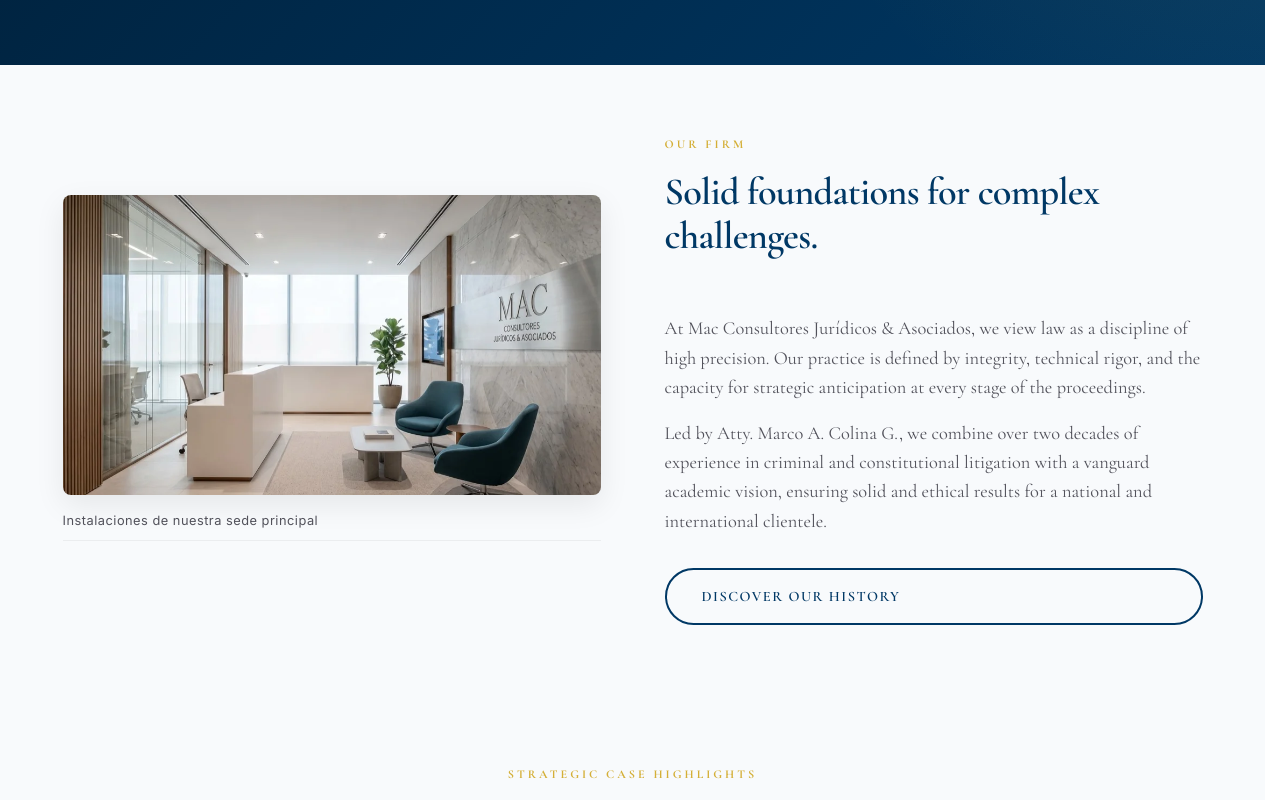
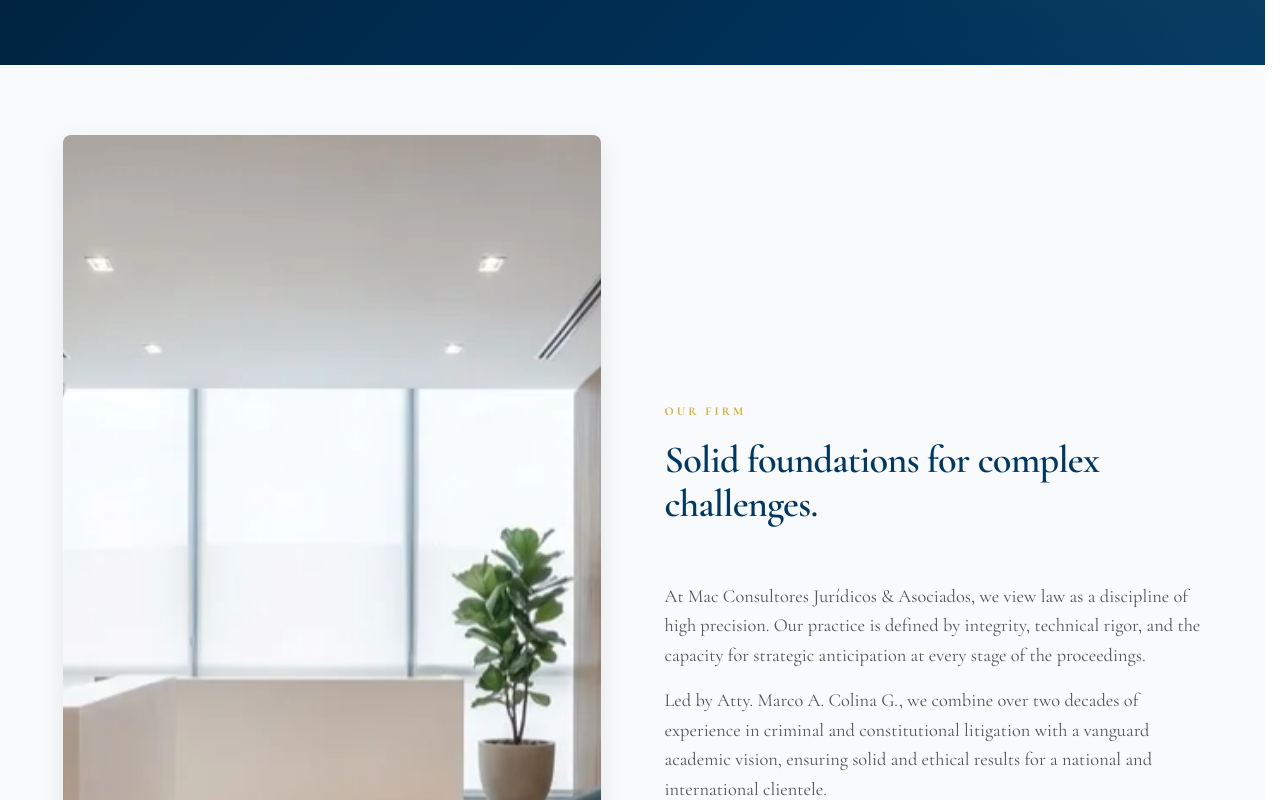
Before and after one commit to mcolina777-cpu/mac-consultores-site-clean, a Next.js app: page /en in a window 1280 px wide. Shown: the part 1180-1980 px from the top of the page. Built offline with nearby package versions, Linux system fonts and the light colour scheme.

Commit message:
UI: Refinar comportamiento vertical de imagen en hero de home

```diff
--- a/src/app/[locale]/page.tsx
+++ b/src/app/[locale]/page.tsx
@@ -70,7 +70,7 @@ export default async function Home({ params }: Props) {
         <div className="container">
           <div className="grid-split">
             <div className="img-reveal-wrapper">
-              <div className="img-reveal">
+              <div className="img-reveal img-vertical">
                 <picture>
                   <source srcSet="/assets/img-webp/RECEPCION_2_OPT.webp" type="image/webp" />
                   <img src="/assets/img/RECEPCION_2_OPT.jpg" alt="Recepción" width="2752" height="1536" loading="lazy" />
--- a/src/app/globals.css
+++ b/src/app/globals.css
@@ -609,6 +609,20 @@ footer, .footer {
     height: auto;
     display: block;
     object-fit: cover;
+}
+
+/* Tratamiento genérico para imágenes verticales en contenedores img-reveal */
+.img-reveal.img-vertical {
+  max-height: 100%;
+}
+
+.img-reveal.img-vertical picture,
+.img-reveal.img-vertical img {
+  width: 100%;
+  height: auto;
+  aspect-ratio: 9 / 16;
+  display: block;
+  object-fit: cover;
 }
 
 /* Specific Modifiers for Quiénes Somos */
@@ -1087,6 +1101,10 @@ nav .nav-links a {
         height: auto;            /* deja que la altura se adapte al contenido */
         max-height: 320px;       /* mantiene control editorial sin forzar un rectángulo rígido */
         object-fit: cover;       /* conserva el encuadre elegante de la foto */
+    }
+
+    .section-firma .img-reveal.img-vertical img {
+        max-height: 360px;     /* techo razonable para vertical en móvil */
     }
 
     .grid-split, .grid-2, .grid-3 {
```
